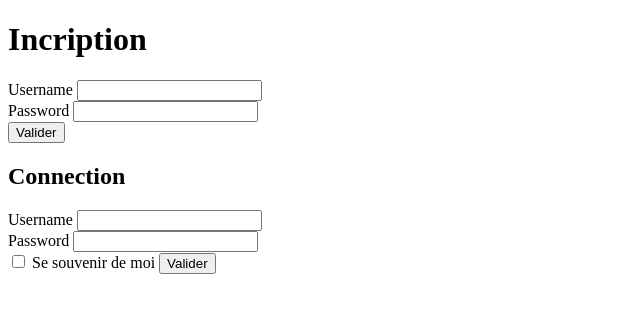
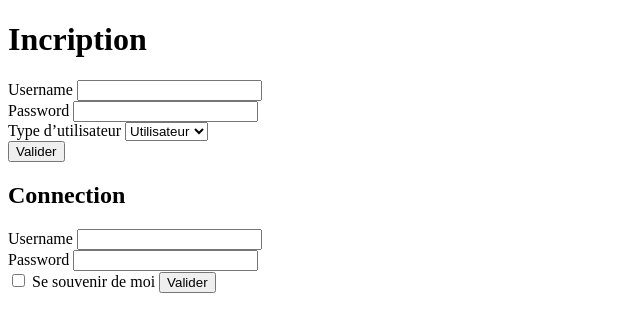
Before and after one commit to Shalzi123/Projet-Web, a PHP site: page / in a window 1280 px wide. Shown: the top 332 px of the page, without its empty margins (0-640 px from the left). Run offline with PHP 8.4, Linux system fonts and the light colour scheme.

Commit message:
add role

```diff
--- a/form_incription_connect.php
+++ b/form_incription_connect.php
@@ -40,10 +40,12 @@ if (isset($_POST['register'])) {
 
         $hash = password_hash($_POST['password'], PASSWORD_DEFAULT);
 
-        $sth = $dbh->prepare("INSERT INTO sql_utilisateur (username, password) VALUES (:username, :password)");
+        $sth = $dbh->prepare("INSERT INTO sql_utilisateur (username, password, role) VALUES (:username, :password, :role)");
         $sth->execute([
             'username' => $_POST['username'],
             'password' => $hash,
+            'role' => $_POST['role']
+
         ]);
 
         echo "<b>Inscription Valider</b>";
@@ -59,6 +61,7 @@ if (isset($_POST['connect'])) {
     if ($user && password_verify($_POST['password'], $user['password'])) {
 
         $_SESSION['username'] = $user['username'];
+        $_SESSION['role'] = $user['role'];
 
         if (!empty($_POST['remember'])) {
 
--- a/index.php
+++ b/index.html
@@ -18,6 +18,17 @@
             <label for="">Password</label>
             <input type="password" name="password">
         </div>
+
+        <div>
+            <label for="role">Type d’utilisateur</label>
+            <select name="role" id="role">
+                <option value="utilisateur">Utilisateur</option>
+                <option value="entreprise">Entreprise</option>
+                <option value="ecole">École</option>
+            </select>
+        </div>
+
+
 
         <input type="submit" value="Valider" name="register">
     </form>
```
Also changed, not shown: test.php (line endings or trailing spaces).
